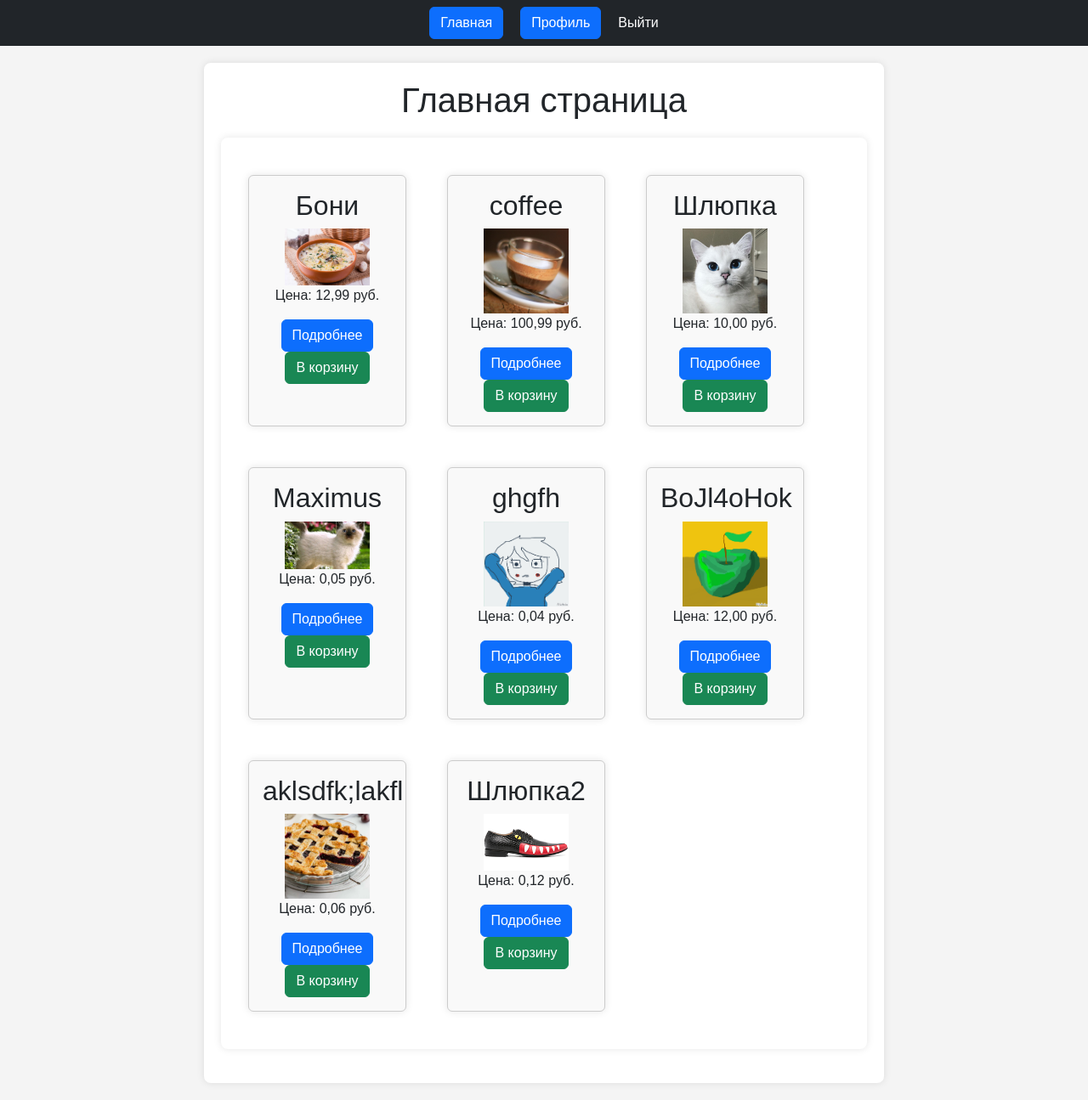
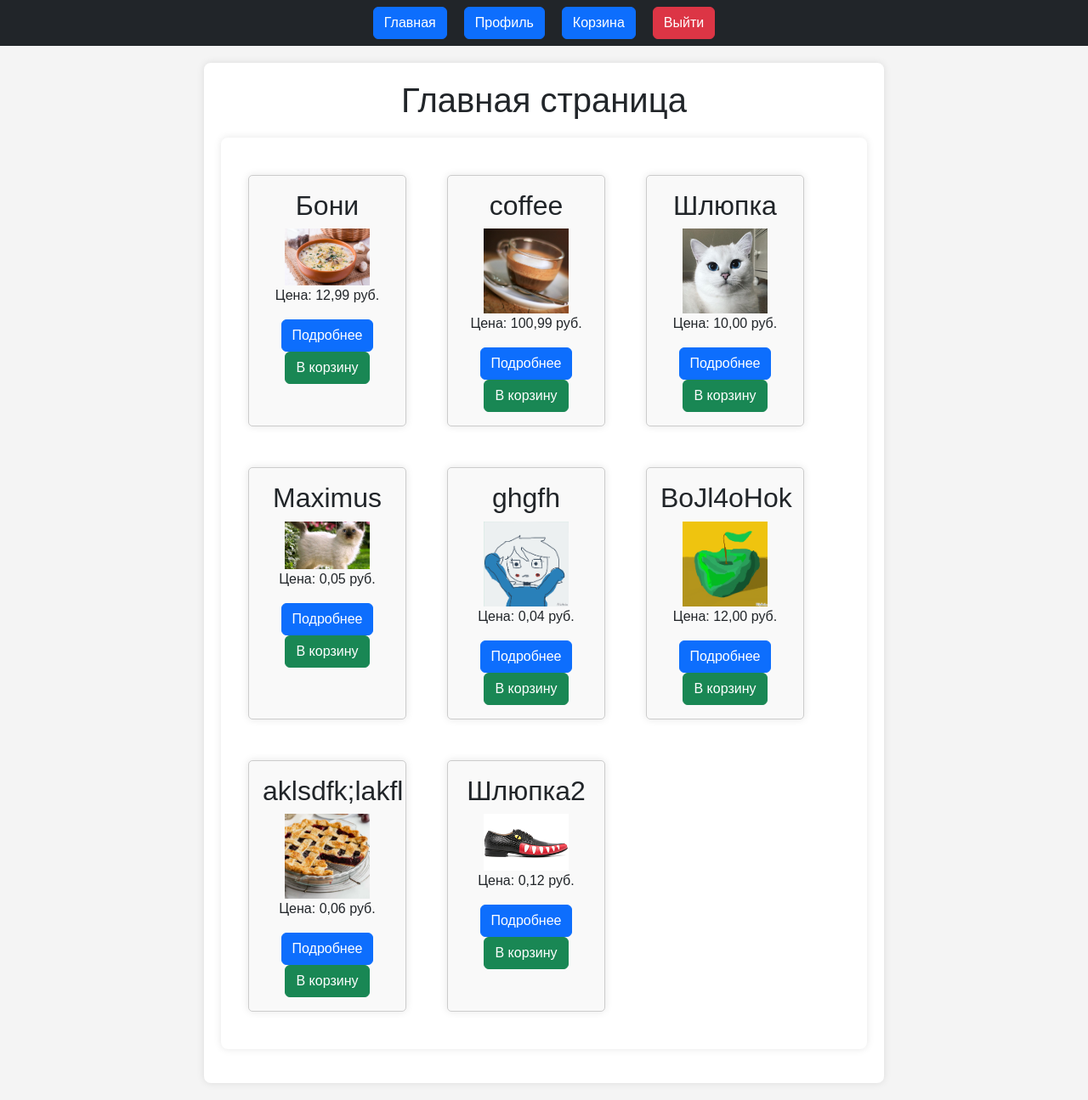
Before and after one commit to s-ginger/Django_learning_2, a Django app: page / in a window 1280 px wide. Shown: the whole page at 85% size. Run offline with Django 5.2, Linux system fonts and the light colour scheme; a user stored in the database is signed in; data comes from the database, SQL or seed files in the repository; both versions use the stored data as it was after the commit.

Commit message:
seven commit

```diff
--- a/comments/models.py
+++ b/comments/models.py
@@ -17,7 +17,7 @@ class Tovars(models.Model):
 
 class Cart(models.Model):
     user = models.ForeignKey(User, on_delete=models.CASCADE)
-    products = models.ManyToManyField(Tovars, through='CartItem')
+    #products = models.ManyToManyField(Tovars, through='CartItem')
     created_at = models.DateTimeField(default=timezone.now)
 
     def __str__(self):
--- a/comments/templates/catalog/cart.html
+++ b/comments/templates/catalog/cart.html
@@ -8,8 +8,12 @@ Cart user.username
     <h1>Ваша корзина</h1>
     {% if cart_items %}
         {% for items in cart_items %}
-            <h2>{{ items }}</h2>
+            <div class="container p-3 m-4 border border-dark">
+                <img src="{{ items.products.image.url }}" alt="{{ items.product.name }}" style="max-width: 50px; max-height: 50px;">
+                <h2>{{ items.products.name }}, количество: {{ items.quantity }}, цена: {{ items.products.price }} руб.</h2>
+            </div>
         {% endfor %}
+        <h2>Полная цена:{{ total_price }} руб.</h2>
     {% else %}
 
         <p>Ваша корзина пуста.</p>
--- a/comments/templates/comments/base.html
+++ b/comments/templates/comments/base.html
@@ -38,7 +38,8 @@
         <a href="{% url 'home' %}" class="btn btn-primary" >Главная</a>
         {% if user.is_authenticated %}
             <a href="{% url 'profile' %}" class="btn btn-primary">Профиль</a>
-            <a href="{% url 'logout' %}">Выйти</a>
+            <a href="{% url 'cart' %}" class="btn btn-primary">Корзина</a>
+            <a href="{% url 'logout' %}" class="btn btn-danger">Выйти</a>
         {% else %}
             <a href="{% url 'login' %}">Войти</a>
             <a href="{% url 'register' %}">Регистрация</a>
--- a/comments/templates/comments/home.html
+++ b/comments/templates/comments/home.html
@@ -6,7 +6,7 @@
     <div class="container">
       <div class="row">
             {% for tovar in tovars%}
-                <div class="container p-3 m-4 rounded col-3" style="background-color: #f9f9f9; border: 1px solid #ccc; border-radius: 5px;">
+                <div class="container p-3 m-4 col-3" style="background-color: #f9f9f9; border: 1px solid #ccc; border-radius: 5px;">
                     <h2>{{ tovar.name }}</h2>
                     <img src="{{ tovar.image.url }}" alt="{{ tovar.name }}" style="max-width: 100px; max-height: 100px;">
                     <p>Цена: {{ tovar.price }} руб.</p>
--- a/comments/views.py
+++ b/comments/views.py
@@ -34,8 +34,9 @@ def profile(request):
 @login_required
 def Cart_page(request):
     items = CartItem.objects.filter(user=request.user)  # Получаем все товары в корзине
+    total_price = sum(item.products.price * item.quantity for item in items)  # Считаем общую стоимость
+    return render(request, 'catalog/cart.html', {'cart_items': items, 'total_price': total_price})
 
-    return render(request, 'catalog/cart.html', {'cart_items': items})
 
 @login_required
 def add_to_cart(request, tovar_id):
```
Also changed, not shown: db.sqlite3.
